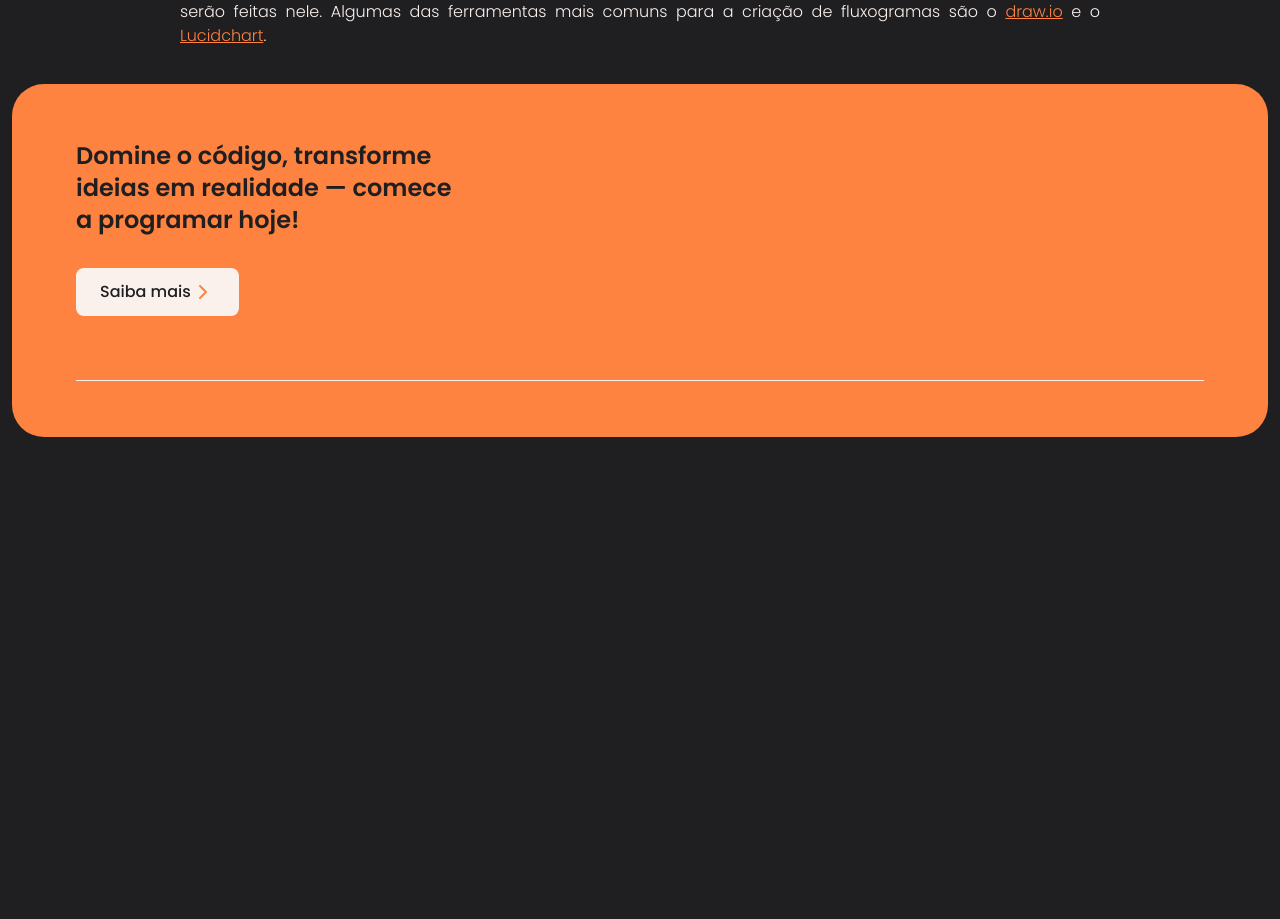
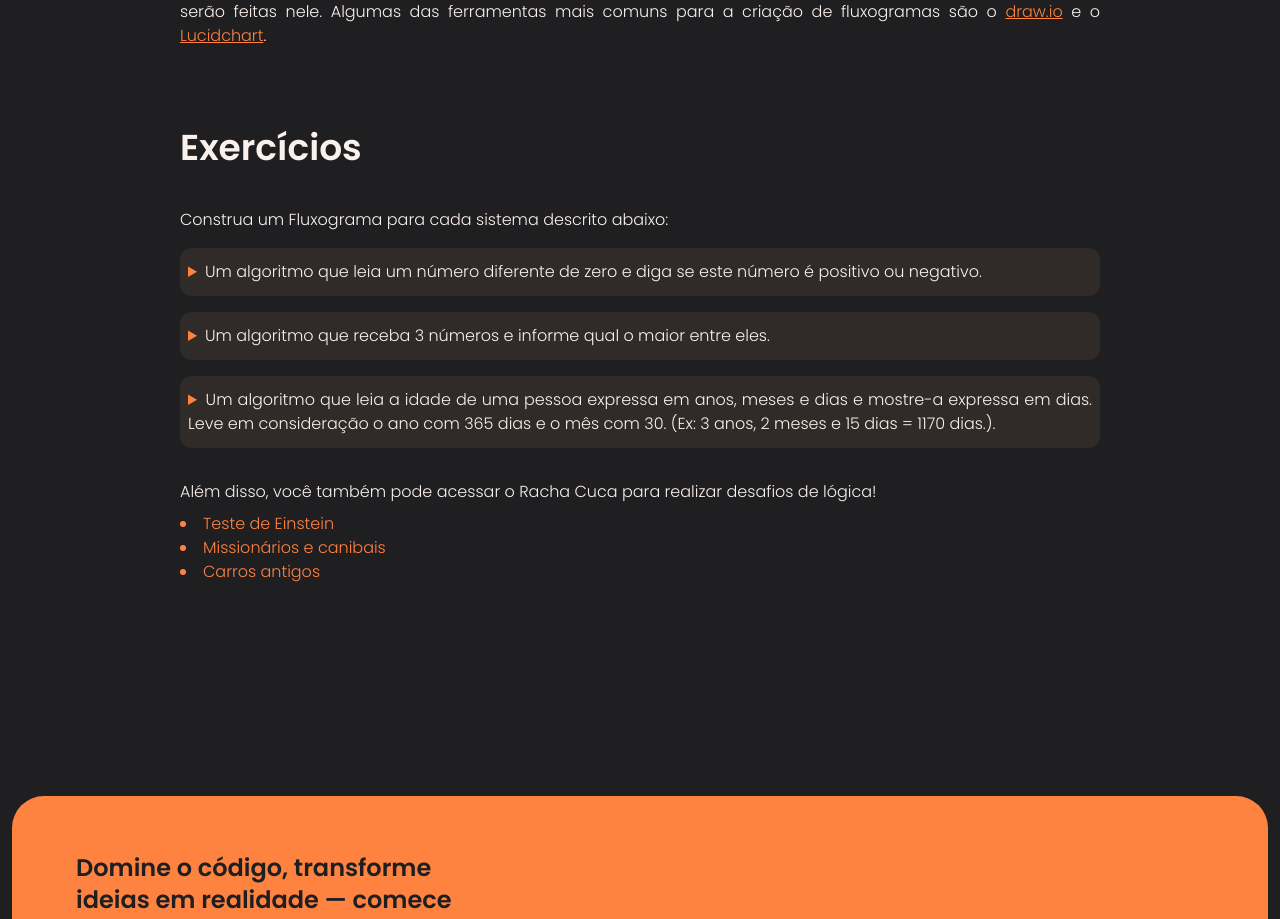
Before and after one commit to kauesandrade/BugHunters, a Next.js app: page /conteudos/Modulo1 in a window 1280 px wide. Shown: the part 3100-4019 px from the top of the page. Before the commit the page ends 3549 px from the top, so only its background shows below. Built offline with nearby package versions, Linux system fonts and the light colour scheme.

Commit message:
Adicionado exercícios, mas ainda falta revisar

```diff
--- a/src/app/conteudos/Modulo1/page.tsx
+++ b/src/app/conteudos/Modulo1/page.tsx
@@ -6,11 +6,12 @@ import blocoDocumento from '../../../../public/BlocoDocumento.png';
 import blocoExibicao from '../../../../public/BlocoExibicao.png';
 import blocoInicio from '../../../../public/BlocoInicio.png';
 import blocoProcesso from '../../../../public/BlocoProcesso.png';
+import SolutionBlock from '@/components/SolutionBlock';
 
 const Modulo1 = () => {
     return (
         <>
-            <section className="text-white px-[180px] text-justify font-light flex flex-col gap-14 pt-49">
+            <section className="text-white px-[180px] text-justify font-light flex flex-col gap-14 pt-49 pb-[200px]">
                 <div className="flex flex-col gap-10">
                     <h2 className="text-4xl font-semibold">Lógica de Programação</h2>
                     <div className="flex flex-col gap-4">
@@ -110,6 +111,38 @@ const Modulo1 = () => {
                         <p className="mb-6">Em projetos de software, fluxogramas são muito úteis para definir o escopo inicial e a maior parte das lógicas que serão feitas nele. Algumas das ferramentas mais comuns para a criação de fluxogramas são o <a className="text-orange underline decoration-orange" href="https://app.diagrams.net/">draw.io</a> e o <a className="text-orange underline decoration-orange" href="https://www.lucidchart.com/">Lucidchart</a>.</p>
                     </div>
                 </div>
+
+                <div>
+                    <div className="flex flex-col gap-10">
+                        <h2 className="text-4xl font-semibold">Exercícios</h2>
+                        <div className="flex flex-col gap-4">
+                            <p>Construa um Fluxograma para cada sistema descrito abaixo: </p>
+                        </div>
+                    </div>
+                    <div className='flex flex-col gap-4 pt-4'>
+                        <SolutionBlock
+                            title='Um algoritmo que leia um número diferente de zero e diga se este número é positivo ou negativo.'
+                            code={''}>
+                        </SolutionBlock>
+                        <SolutionBlock
+                            title='Um algoritmo que receba 3 números e informe qual o maior entre eles.'
+                            code={''}>
+                        </SolutionBlock>
+                        <SolutionBlock
+                            title='Um algoritmo que leia a idade de uma pessoa expressa em anos, meses e dias e mostre-a expressa em dias. Leve em consideração o ano com 365 dias e o mês com 30. (Ex: 3 anos, 2 meses e 15 dias = 1170 dias.).'
+                            code={''}>
+                        </SolutionBlock>
+                    </div>
+
+                    <div className='pt-8'>
+                        <p>Além disso, você também pode acessar o Racha Cuca para realizar desafios de lógica!</p>
+                        <ol className='list-disc list-inside pt-2'>
+                            <li className='text-orange hover:underline underline-offset-4'> <a href="https://rachacuca.com.br/logica/problemas/teste-de-einstein/">Teste de Einstein </a></li>
+                            <li className='text-orange hover:underline underline-offset-4'> <a href="https://rachacuca.com.br/jogos/missionarios-e-canibais/">Missionários e canibais </a></li>
+                            <li className='text-orange hover:underline underline-offset-4'> <a href="https://rachacuca.com.br/logica/problemas/carros-antigos/">Carros antigos </a></li>
+                        </ol>
+                    </div>
+                </div>
             </section>
         </>
     )
```
